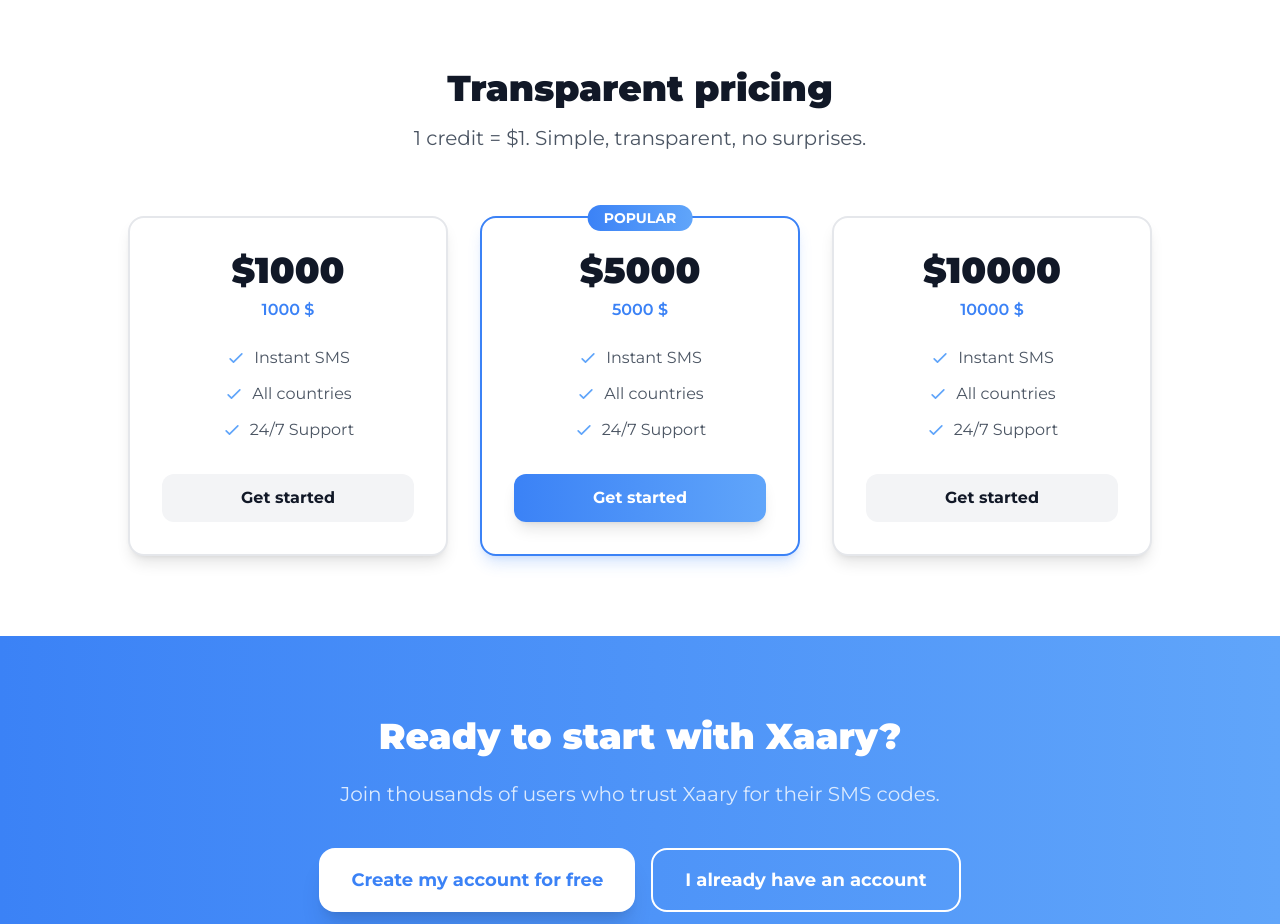
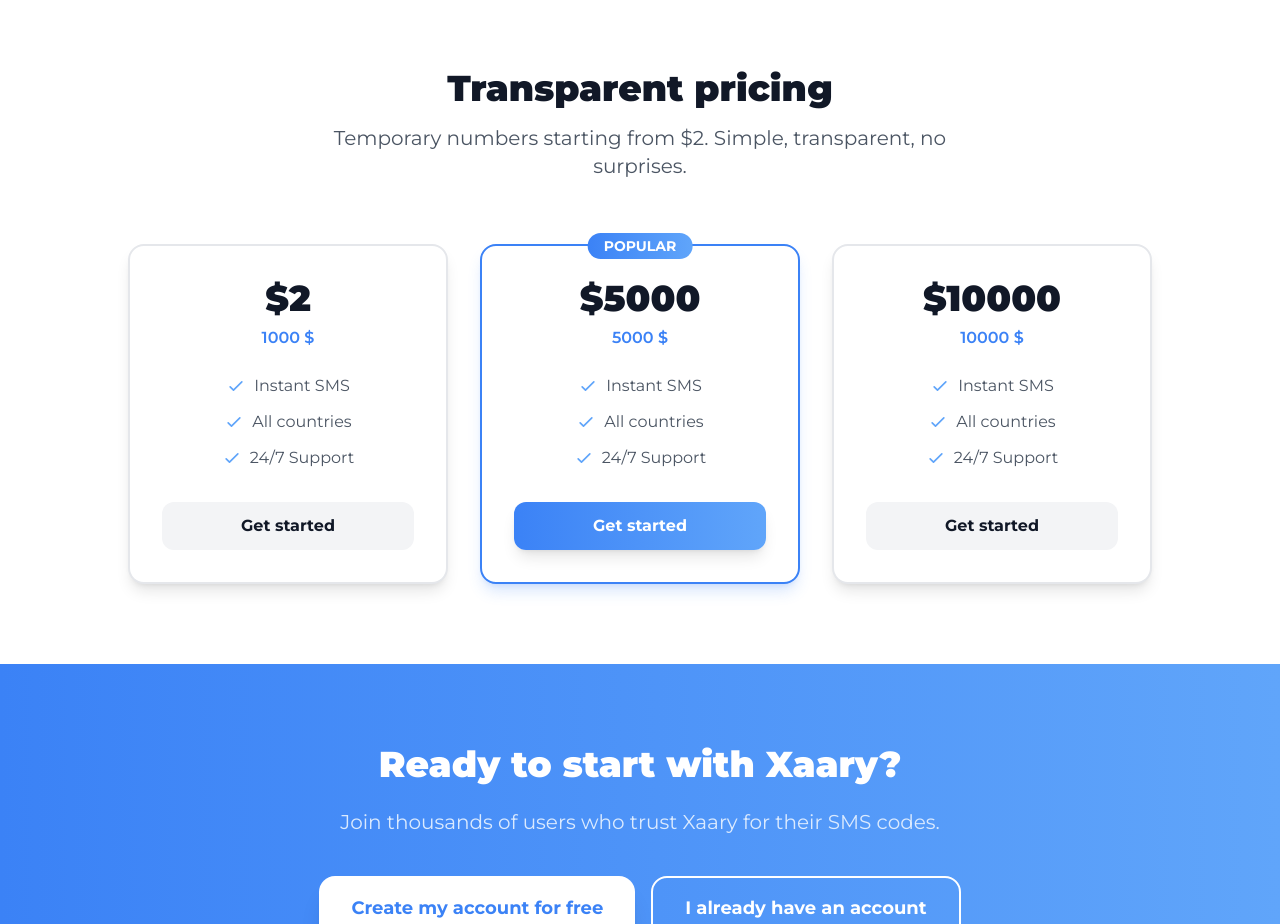
Before and after one commit to jeanawn/first-fornt, a React (Vite) app: page / in a window 1280 px wide. Shown: the part 1200-2124 px from the top of the page. Built offline with nearby package versions, Linux system fonts and the light colour scheme.

Commit message:
feat: update pricing information for temporary numbers in English and French translations

```diff
--- a/src/i18n/translations/en.ts
+++ b/src/i18n/translations/en.ts
@@ -65,7 +65,7 @@ export const en: Translations = {
     },
     pricing: {
       title: 'Transparent pricing',
-      subtitle: '1 credit = $1. Simple, transparent, no surprises.',
+      subtitle: 'Temporary numbers starting from $2. Simple, transparent, no surprises.',
       popular: 'POPULAR',
       credits: 'credits',
       perCredit: '/ credit',
--- a/src/i18n/translations/fr.ts
+++ b/src/i18n/translations/fr.ts
@@ -63,7 +63,7 @@ export const fr = {
     },
     pricing: {
       title: 'Tarifs transparents',
-      subtitle: '1 crédit = 1$. Simple, transparent, sans surprise.',
+      subtitle: 'Numéros temporaires à partir de 2$. Simple, transparent, sans surprise.',
       popular: 'POPULAIRE',
       credits: 'crédits',
       perCredit: '/ crédit',
--- a/src/pages/LandingPage.tsx
+++ b/src/pages/LandingPage.tsx
@@ -35,7 +35,7 @@ export default function LandingPage({ onGoToLogin, onGoToRegister, onGoToPrivacy
   ];
 
   const pricingPlans = [
-    { amount: "1000", credits: "1000", popular: false },
+    { amount: "2", credits: "1000", popular: false },
     { amount: "5000", credits: "5000", popular: true },
     { amount: "10000", credits: "10000", popular: false }
   ];
```
